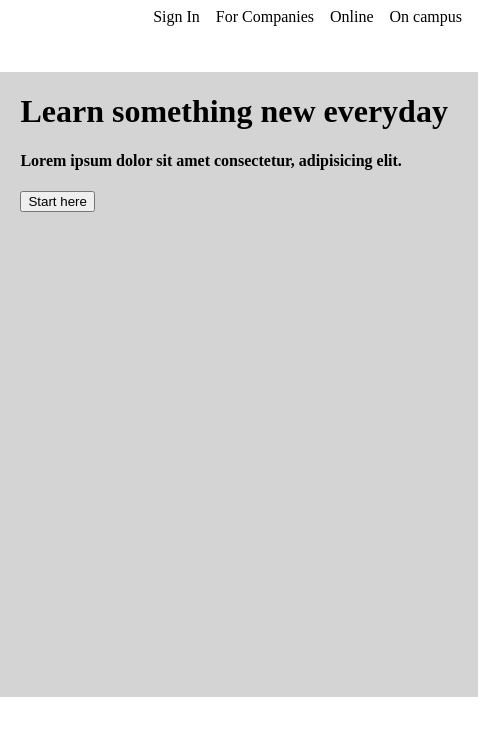
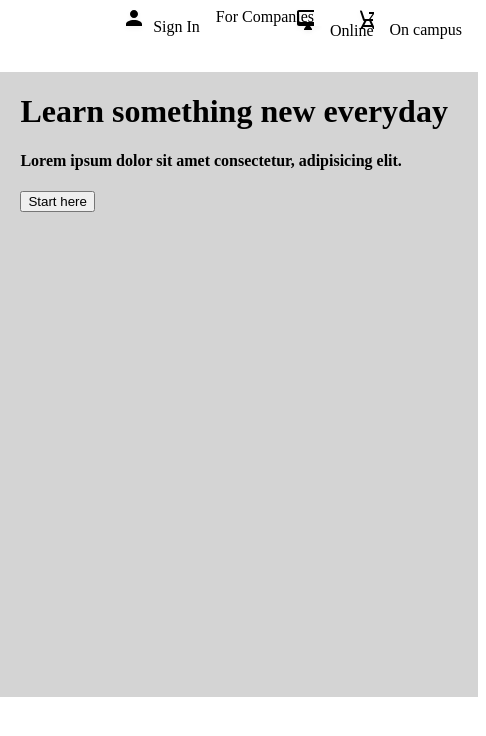
Before and after one commit to gmalazarte/Colmar-Academy, a plain HTML site: page index.html in a window 1280 px wide. Shown: the full height of the page, 794-1280 px from the left. Drawn offline with Linux system fonts and the light colour scheme.

Commit message:
added images for nav list

```diff
--- a/index.html
+++ b/index.html
@@ -9,10 +9,10 @@
 <header>
     <img class="header--logo" src="resources/images/ic-logo.svg">
     <ul class ="header--nav">
-        <li>On campus</li>
-        <li>Online</li>
-        <li>For Companies</li>
-        <li>Sign In</li>
+        <li class="li--campus">On campus</li>
+        <li class="li--online">Online</li>
+        <li class="li--companies">For Companies</li>
+        <li class="li--sign">Sign In</li>
     </ul>
 </header>
 <body>
--- a/resources/css/style.css
+++ b/resources/css/style.css
@@ -9,6 +9,9 @@ header {
     align-self: flex-start;
     object-fit: contain;
 }
+
+/* NAVIGATION */
+
 .header--nav {
     margin: 0;
     padding: 0;
@@ -19,7 +22,21 @@ header {
 li {
     float: right;
     border-right: 16px solid white;
+
 }
+  .li--campus {
+    list-style-image: url("/resources/images/ic-on-campus.svg");
+  }
+  .li--online {
+    list-style-image: url("/resources/images/ic-online.svg");
+  }
+  .li--sign {
+    list-style-image: url("/resources/images/ic-login.svg");
+  }
+  .li--companies {
+    list-style-type: none;
+  }
+
 
 /*MAIN BODY & SIGN UP*/
 
```
